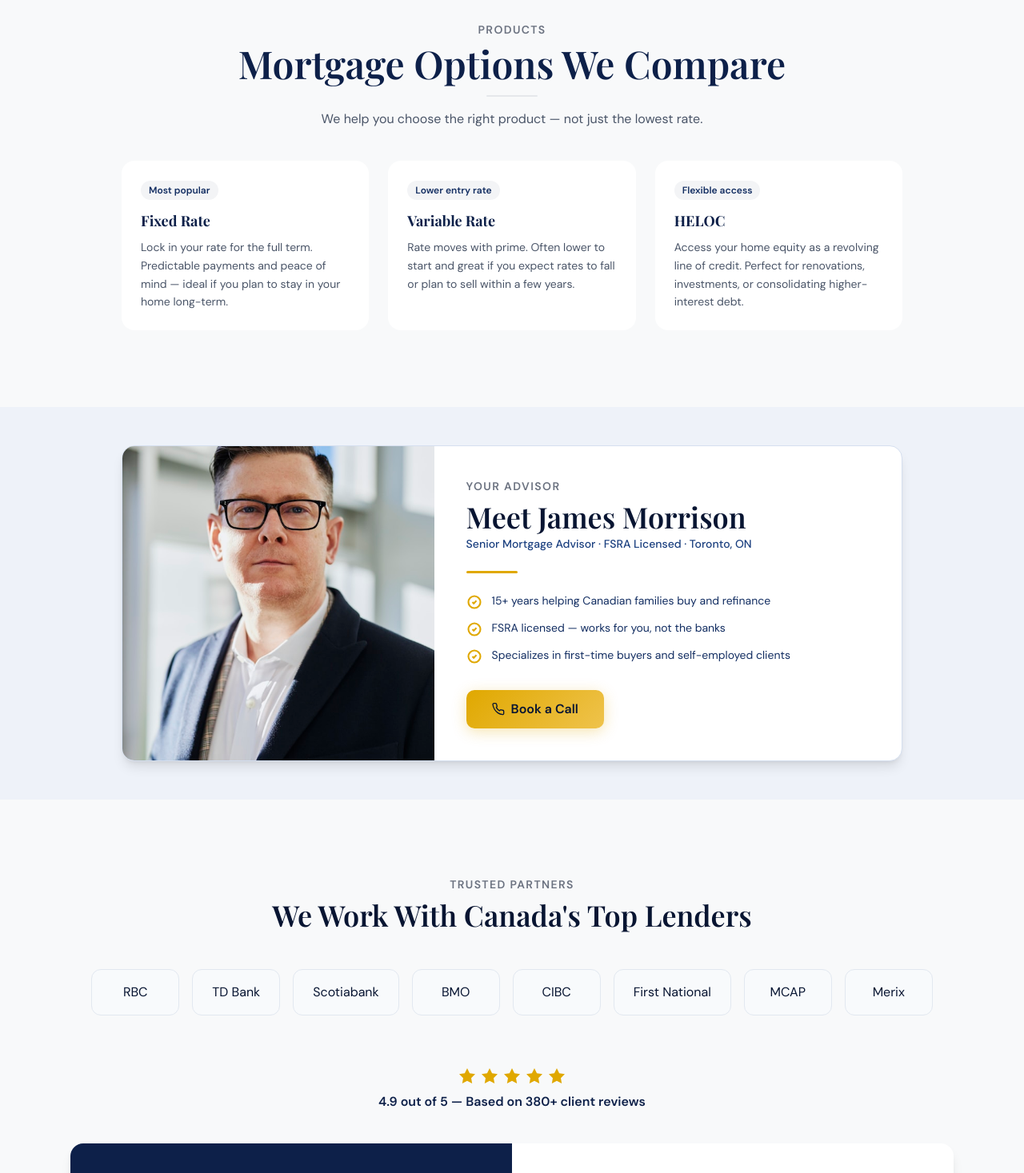
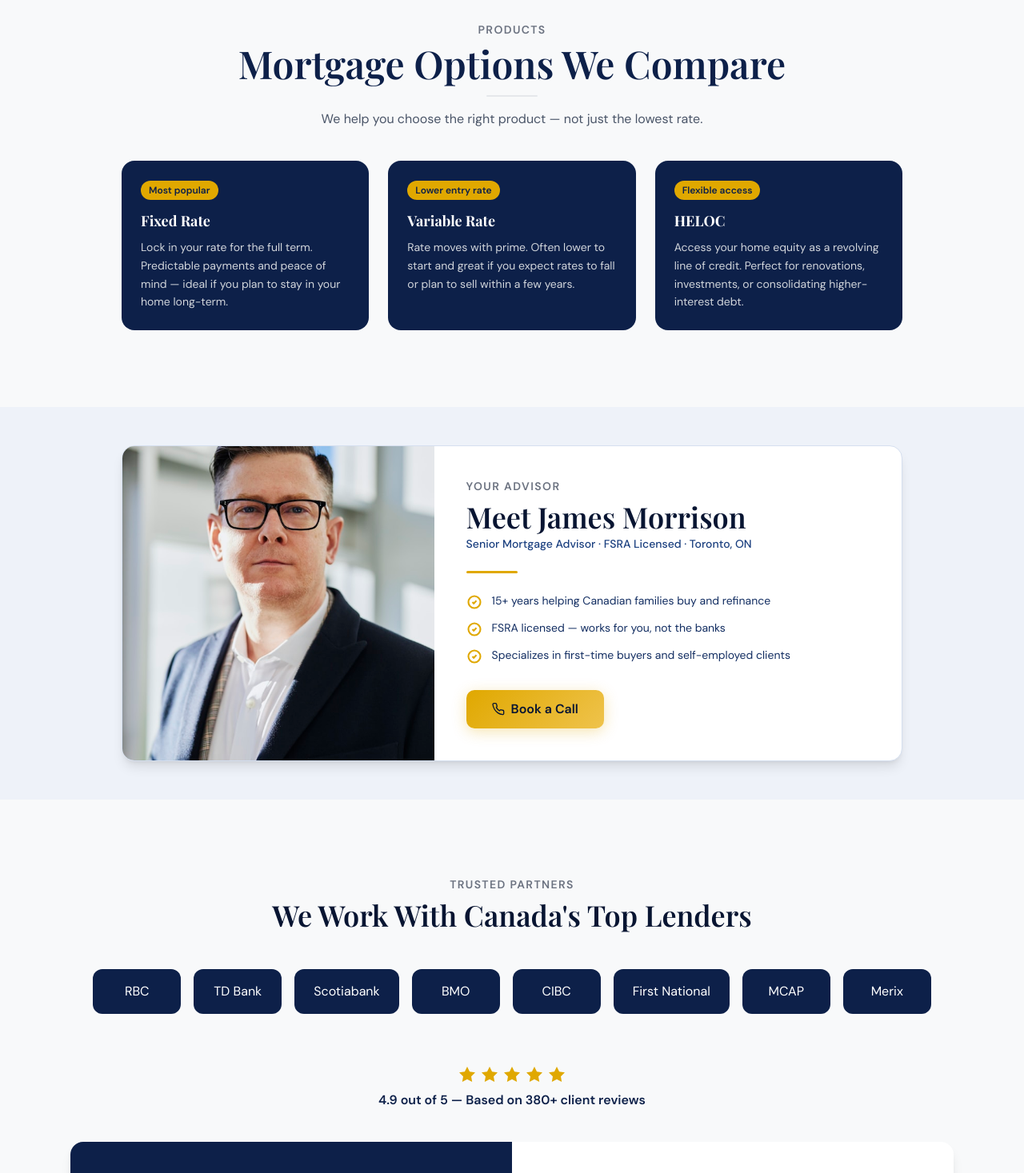
Before and after one commit to melzeranthony6-ai/clearpath-mortgage, a React (Vite) app: page / in a window 1280 px wide. Shown: the part 3308-4775 px from the top of the page at 80% size. Built offline with nearby package versions, Linux system fonts and the light colour scheme.

Commit message:
fix: dark navy lender boxes with white textYou said: what about the nav bar?

```diff
--- a/src/components/MortgageTypes.tsx
+++ b/src/components/MortgageTypes.tsx
@@ -36,13 +36,13 @@ function MortgageTypes() {
           {types.map((type) => (
             <div
               key={type.title}
-              className="bg-white rounded-2xl p-6 hover:shadow-lg hover:-translate-y-1 transition-all duration-250"
+              className="bg-[#0d2049] rounded-2xl p-6 hover:shadow-lg hover:-translate-y-1 transition-all duration-250"
             >
-              <span className="inline-block text-xs font-semibold text-navy-700 bg-gray-100 px-2.5 py-1 rounded-full mb-3">
+              <span className="inline-block text-xs font-semibold text-[#0d2049] bg-[#e0a800] px-2.5 py-1 rounded-full mb-3">
                 {type.badge}
               </span>
-              <h3 className="font-display text-lg text-[#0d2049] font-bold mb-2">{type.title}</h3>
-              <p className="text-[#4a5568] text-sm leading-relaxed">{type.description}</p>
+              <h3 className="font-display text-lg text-white font-bold mb-2">{type.title}</h3>
+              <p className="text-gray-300 text-sm leading-relaxed">{type.description}</p>
             </div>
           ))}
         </div>
--- a/src/components/TrustSection.tsx
+++ b/src/components/TrustSection.tsx
@@ -58,7 +58,7 @@ function TrustSection() {
 
         <div className="flex flex-wrap justify-center gap-4 mb-16">
           {lenders.map((lender) => (
-            <div key={lender} className="lender-logo-box">
+            <div key={lender} className="flex items-center justify-center px-6 py-4 min-w-[110px] min-h-[52px] rounded-xl bg-[#0d2049] text-white">
               {lender}
             </div>
           ))}
```
